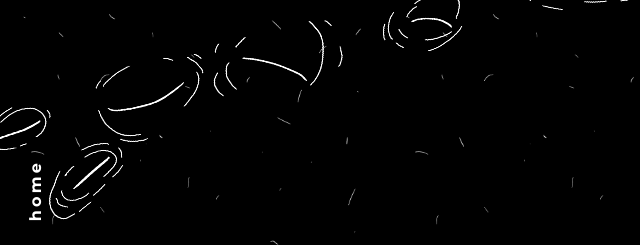
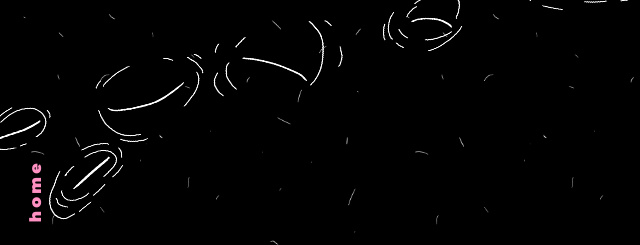
Before and after one commit to jumistrandberg/dynamicWebsite, a plain HTML site: page index.html in a window 1280 px wide. Shown: the top 245 px of the page, 0-640 px from the left. Drawn offline with Linux system fonts and the light colour scheme.

```diff
--- a/index.html
+++ b/index.html
@@ -27,7 +27,7 @@
       </div>
       <nav>
         <ul>
-          <li class="active-nav"><a href="index.html">Home</a></li>
+          <li  class="active-nav"><a class="active-nav" href="index.html">Home</a></li>
           <li><a href="">About</a></li>
           <li><a href="">Projects</a></li>
           <li><a href="">Contact</a></li>
```
